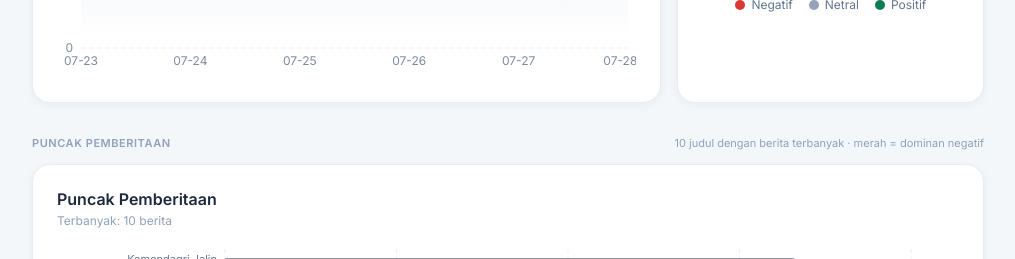
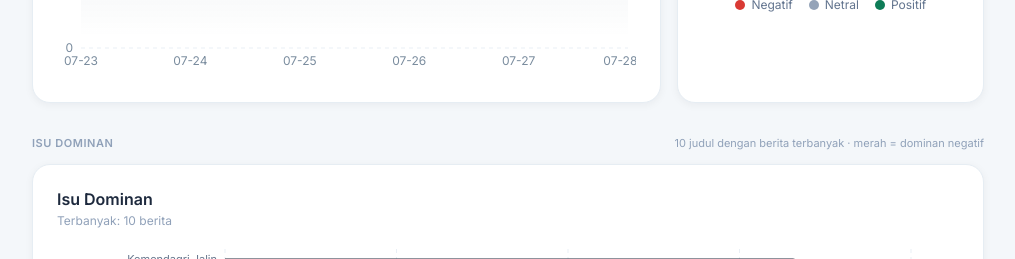
Before and after one commit to Neterra-ind/Dashboard-Pemprov-DKI-Jakarta, a React (Vite) app: page / in a window 1280 px wide. Shown: the part 1100-1359 px from the top of the page, without its empty margins (264-1279 px from the left). Built offline with nearby package versions, Linux system fonts and the light colour scheme.

Commit message:
Rename 'Puncak Pemberitaan' to 'Isu Dominan' across all pages (DKI)
Co-Authored-By: Claude Sonnet 4.6 <noreply@anthropic.com>

```diff
--- a/src/pages/Dashboard.tsx
+++ b/src/pages/Dashboard.tsx
@@ -455,12 +455,12 @@ export function Dashboard() {
         </div>
       </section>
 
-      {/* 6 — Puncak Pemberitaan */}
+      {/* 6 — Isu Dominan */}
       <section>
-        <SectionLabel hint="10 judul dengan berita terbanyak · merah = dominan negatif">Puncak Pemberitaan</SectionLabel>
+        <SectionLabel hint="10 judul dengan berita terbanyak · merah = dominan negatif">Isu Dominan</SectionLabel>
         <Card>
           <CardHeader
-            title="Puncak Pemberitaan"
+            title="Isu Dominan"
             subtitle={puncakPemberitaan[0] ? `Terbanyak: ${puncakPemberitaan[0].jumlah} berita` : ''}
           />
           <CardContent>
--- a/src/pages/IsuPimpinan.tsx
+++ b/src/pages/IsuPimpinan.tsx
@@ -289,7 +289,7 @@ export function IsuPimpinan() {
       {puncakPemberitaan.length > 0 && (
         <Card>
           <CardContent>
-            <p className="mb-3 text-[10px] font-semibold uppercase tracking-widest text-slate-400">Puncak Pemberitaan</p>
+            <p className="mb-3 text-[10px] font-semibold uppercase tracking-widest text-slate-400">Isu Dominan</p>
               <ResponsiveContainer width="100%" height={Math.max(200, puncakPemberitaan.length * 44)}>
                 <BarChart
                   data={puncakPemberitaan}
--- a/src/pages/IsuProvinsi.tsx
+++ b/src/pages/IsuProvinsi.tsx
@@ -285,7 +285,7 @@ export function IsuProvinsi() {
         </Card>
 
         <Card>
-          <CardHeader title="Puncak Pemberitaan" subtitle="Top 10 judul berita terbanyak (merah = dominan negatif)" />
+          <CardHeader title="Isu Dominan" subtitle="Top 10 judul berita terbanyak (merah = dominan negatif)" />
           <CardContent>
             <ResponsiveContainer width="100%" height={Math.max(160, puncakPemberitaan.length * 48)}>
               <BarChart data={puncakPemberitaan} layout="vertical" margin={{ left: 8, right: 48, top: 0, bottom: 0 }}>
--- a/src/pages/PemberitaanOpd.tsx
+++ b/src/pages/PemberitaanOpd.tsx
@@ -206,7 +206,7 @@ export function PemberitaanOpd() {
         </Card>
 
         <Card>
-          <CardHeader title="Puncak Pemberitaan" subtitle="Isu/judul berita yang paling banyak diliput" />
+          <CardHeader title="Isu Dominan" subtitle="Isu/judul berita yang paling banyak diliput" />
           <CardContent>
             <ResponsiveContainer width="100%" height={Math.max(200, puncakPemberitaanOpd.length * 48)}>
               <BarChart data={puncakPemberitaanOpd} layout="vertical" margin={{ left: 8, right: 40, top: 0, bottom: 0 }}>
```
